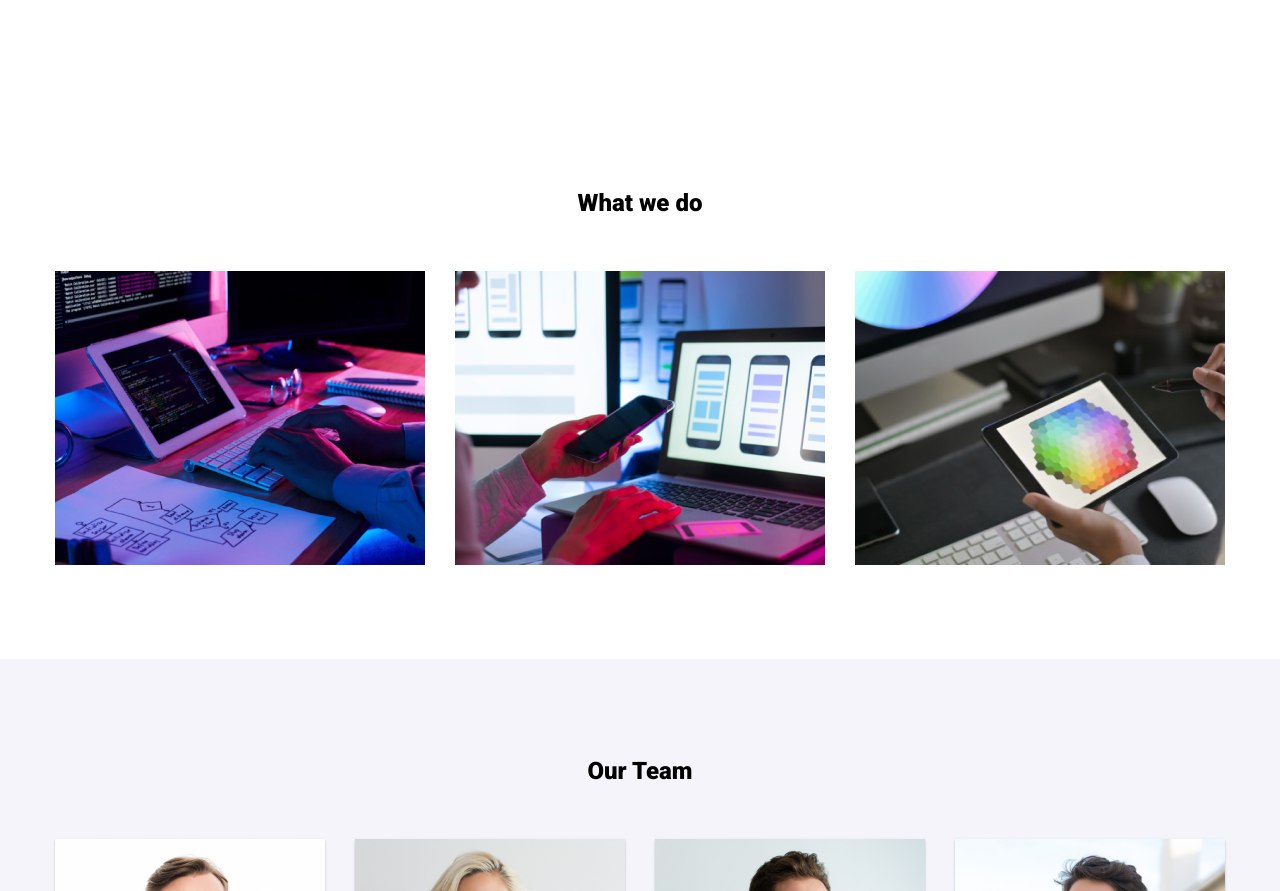
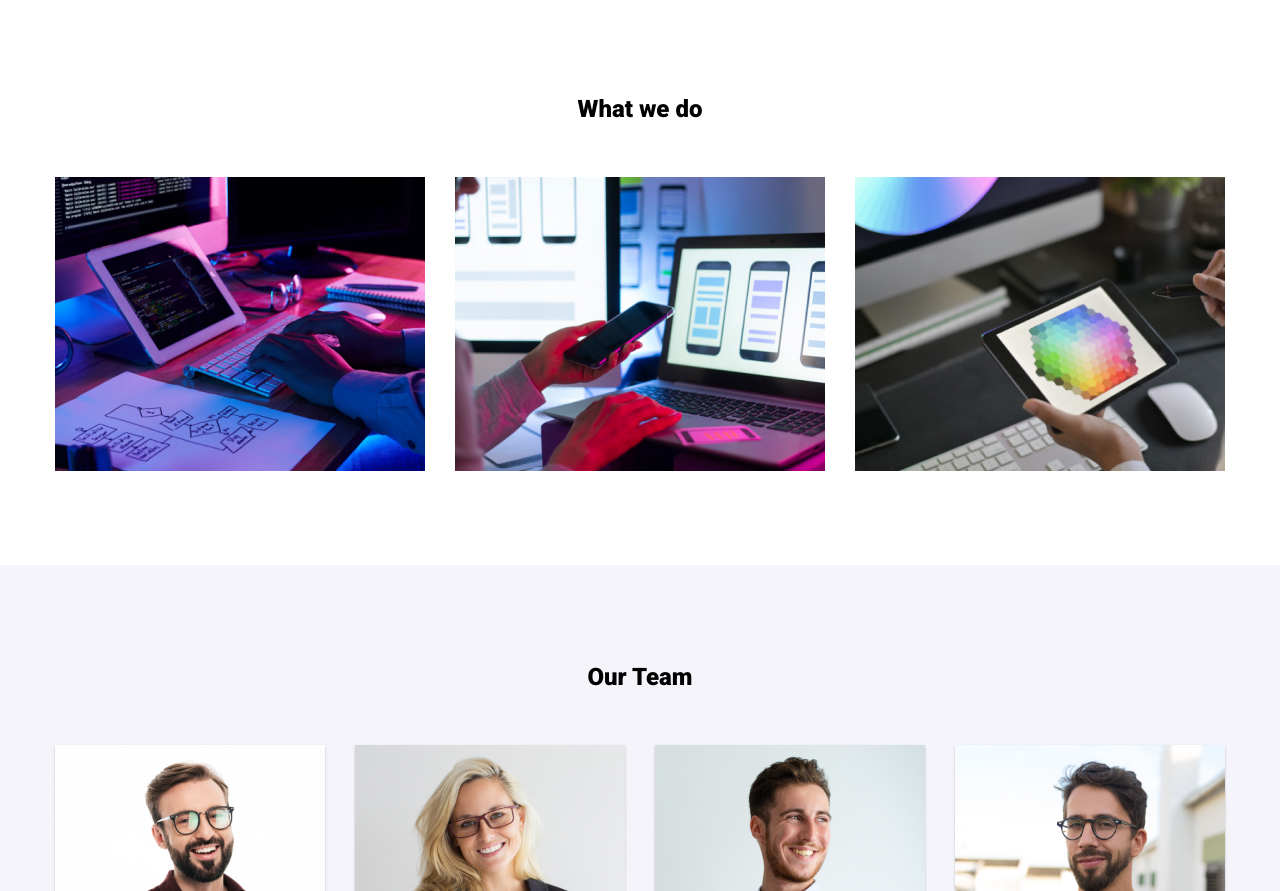
Before and after one commit to patrunjeld/goit-markup-hw-04, a plain HTML site: page index.html in a window 1280 px wide. Shown: the part 1025-1916 px from the top of the page. Drawn offline with nearby package versions, Linux system fonts and the light colour scheme.

Commit message:
Update styles.css

```diff
--- a/css/styles.css
+++ b/css/styles.css
@@ -313,7 +313,7 @@ ul {
 }
 
 .section{
-    padding: 94px 0;
+    margin-bottom: 94px;
     justify-content: center;
 }
 
@@ -331,7 +331,6 @@ ul {
 }
 
 .list-tags-team{
-    height: 648px;
     padding: 94px 0;
     background-color: var(--background-buttons);
 }
```
